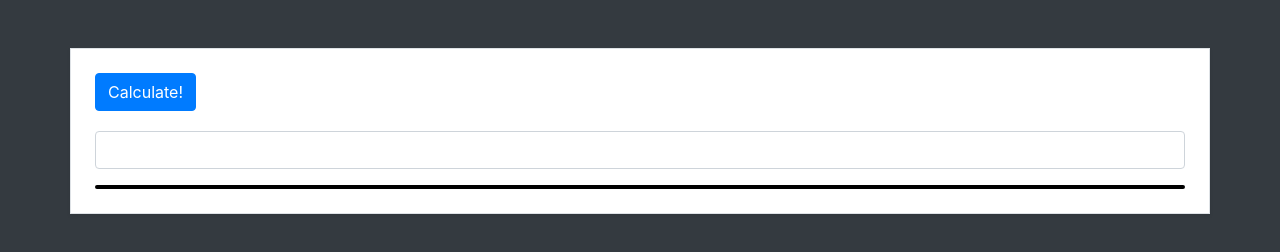
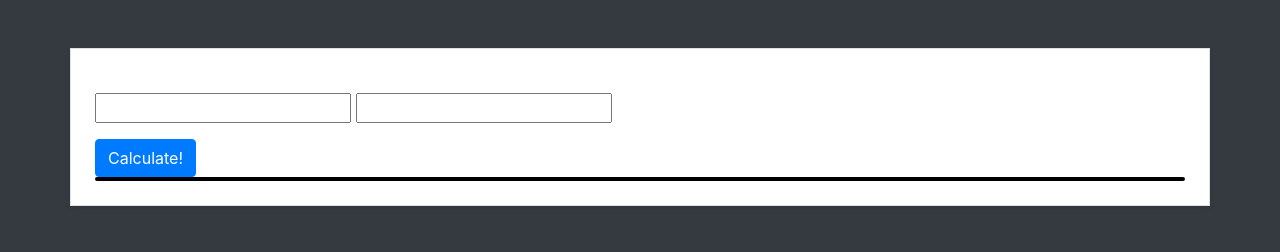
Before and after one commit to Ilger/Peer-Programming, a plain HTML site: page index.html in a window 1280 px wide. Drawn offline with nearby package versions, Linux system fonts and the light colour scheme.

Commit message:
move btn, add extra input field

```diff
--- a/index.html
+++ b/index.html
@@ -17,13 +17,15 @@
     <div class="row">
         <div class="col-12 bg-white shadow-sm p-4 mx-auto mt-4 border">
             <!-- Start writing content here -->
-            <button type="submit" id="calcButton" class="btn btn-primary">Calculate!</button>
 
             <form id="formCalculate">
                 <div class="form-group">
-                    <input type="text" name="calculateInput" class="form-control">
+                  <!-- class="form-control" -->
+                  <input type="text" name="calculateInput" >
+                    <input type="text" name="moreCalcInput" >
                 </div>
             </form>
+            <button type="submit" id="calcButton" class="btn btn-primary">Calculate!</button>
 
             <div id="calcBoard">
 
--- a/maser.js
+++ b/maser.js
@@ -35,6 +35,6 @@ let formInput = document.getElementById(formCalculate);
 calcButton.addEventListener('click' , function () {
   var calcInputField = document.getElementById("formCalculate").elements[0].value;
   setTimeout(function () {
-    document.getElementById("calcBoard").innerHTML = 'here is your result: ' + calcInputField;
+    document.getElementById("calcBoard").innerHTML = 'here is your result: <br>   ' + calcInputField;
   }, 5000);
 });
```
